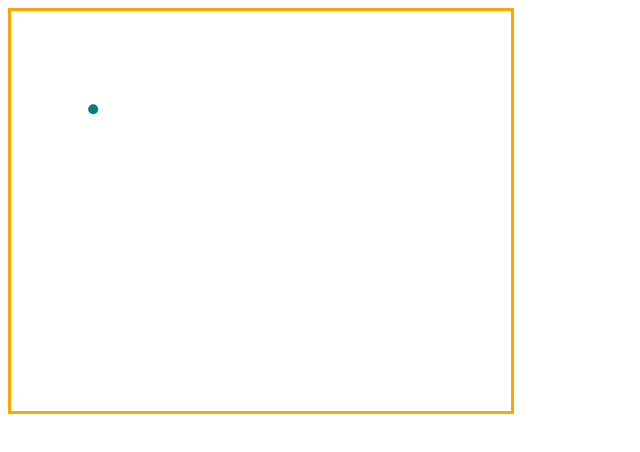
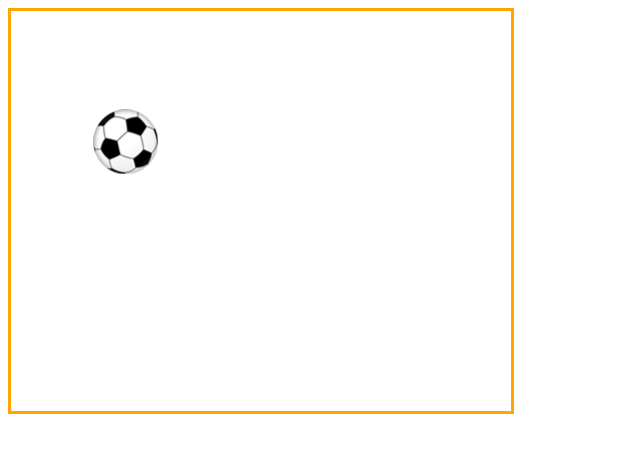
Before and after one commit to Zebiano/guardiao, a plain HTML site: page pages/TESTE.html in a window 1280 px wide. Shown: the whole page, without its empty margins (0-640 px from the left). Drawn offline with Linux system fonts and the light colour scheme.

Commit message:
algumas imagens

```diff
--- a/pages/TESTE.html
+++ b/pages/TESTE.html
@@ -78,6 +78,9 @@
 
         var r = 5;
 
+        var imagem = new Image()
+        imagem.src = '../assets/common/img/bola.png';
+
         function desenhar() {
 
             //ctx.clearRect(-canvas.width / 2, 0, canvas.width, canvas.height);
@@ -86,13 +89,13 @@
 
             ctx.beginPath();
             ctx.fillStyle = "Teal"
-            ctx.arc(posX, posY, r, 0, Math.PI * 2)
+            ctx.drawImage(imagem, posX, posY)
             ctx.fill();
 
-           //posY += vY
-           t += 0.01
-           calc(t);
-           console.log(posX, posY)
+            //posY += vY
+            t += 0.01
+            calc(t);
+            console.log(posX, posY)
 
             if (t >= 1)
                 window.clearInterval(timer)
```
Also changed, not shown: assets/common/img/baliza.png (added), assets/common/img/bola.png (added), assets/common/img/pessoas.png, assets/common/img/relva.png (deleted), assets/common/img/relvado.png (added).
